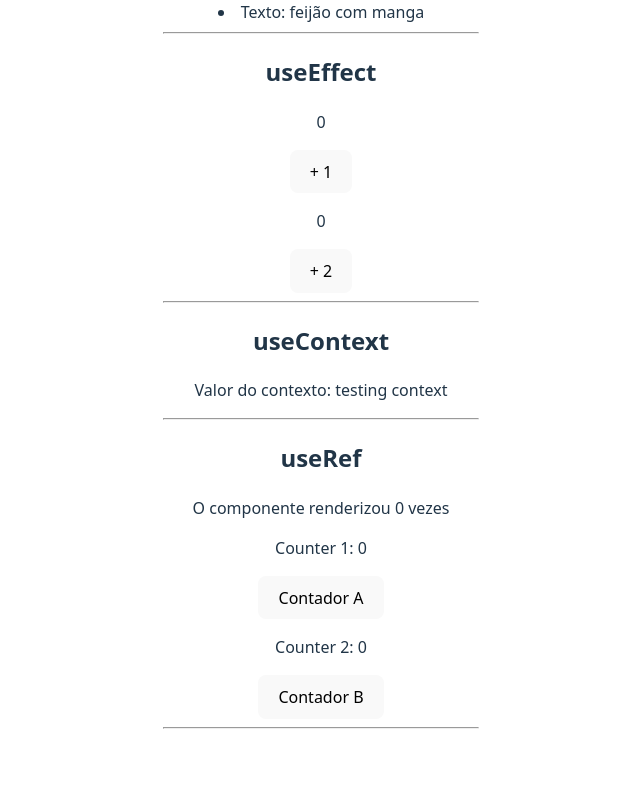
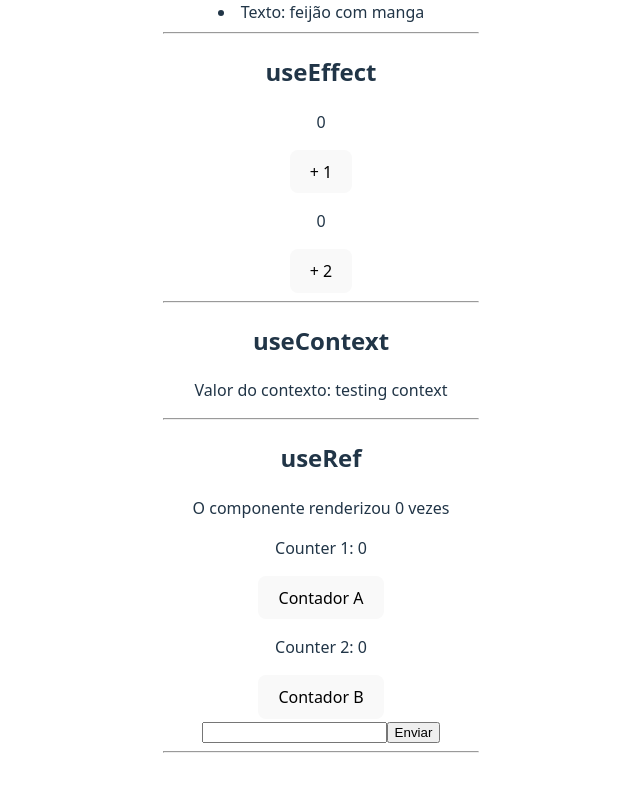
Before and after one commit to VictorLapaDev/React-Course-Matheus-Battiti, a React (Vite) app in the folder 11-Hooks/HooksReact/: page / in a window 1280 px wide. Shown: the part 814-1605 px from the top of the page, without its empty margins (319-959 px from the left). Before the commit the page ends 1583 px from the top, so only its background shows below. Built offline with nearby package versions, Linux system fonts and the light colour scheme.

Commit message:
feat: useReducer with DOM

```diff
--- a/11-Hooks/HooksReact/src/components/HookUseRef.jsx
+++ b/11-Hooks/HooksReact/src/components/HookUseRef.jsx
@@ -2,35 +2,59 @@ import React, { useEffect, useRef, useState } from "react";
 
 const HookUseRef = () => {
 
-  // 1 - useRef
+  // ===============================
+  // 1 - useRef para contar renders
+  // ===============================
+
   // useRef cria uma referência que:
-  // - NÃO causa re-render quando muda
+  // - NÃO causa re-render quando o valor muda
   // - Mantém o valor entre renderizações
   // Aqui usamos para contar quantas vezes o componente renderizou
   const numberRef = useRef(0);
 
-  // Estados normais com useState
+  // Estados criados com useState
   // Sempre que mudam, o componente renderiza novamente
   const [count, setCount] = useState(0);
   const [counter, setCounter] = useState(0);
 
-  // useEffect sem dependências
-  // Executa toda vez que o componente renderiza
+  // useEffect sem array de dependências
+  // Executa TODA vez que o componente renderiza
   useEffect(() => {
     // Incrementa o valor armazenado no useRef
-    // Isso NÃO dispara um novo render
+    // Isso NÃO dispara uma nova renderização
     numberRef.current = numberRef.current + 1;
 
-    // Se usássemos useState aqui, causaria um loop infinito,
-    // pois o setState dispara um novo render
+    // Se usássemos setState aqui, causaria um loop infinito,
+    // pois setState → render → useEffect → setState...
     // setCount(count + 1);
   });
+
+  // ===============================
+  // 2 - useRef para acessar o DOM
+  // ===============================
+
+  // Referência para o input
+  const inputRef = useRef();
+
+  // Estado controlado do input
+  const [text, setText] = useState("");
+
+  const handleSubmit = (e) => {
+    e.preventDefault();
+
+    // Limpa o input
+    setText("");
+
+    // Acessa diretamente o elemento do DOM
+    // e coloca o foco novamente no input
+    inputRef.current.focus();
+  };
 
   return (
     <div>
       <h2>useRef</h2>
 
-      {/* Exibe quantas vezes o componente foi renderizado */}
+      {/* 1 - Exemplo de useRef sem causar re-render */}
       <p>O componente renderizou {numberRef.current} vezes</p>
 
       {/* Contador usando useState */}
@@ -45,6 +69,17 @@ const HookUseRef = () => {
         Contador B
       </button>
 
+      {/* 2 - Exemplo de useRef acessando o DOM */}
+      <form onSubmit={handleSubmit}>
+        <input
+          type="text"
+          ref={inputRef}
+          value={text}
+          onChange={(e) => setText(e.target.value)}
+        />
+        <input type="submit" value="Enviar" />
+      </form>
+
       <hr />
     </div>
   );
```
